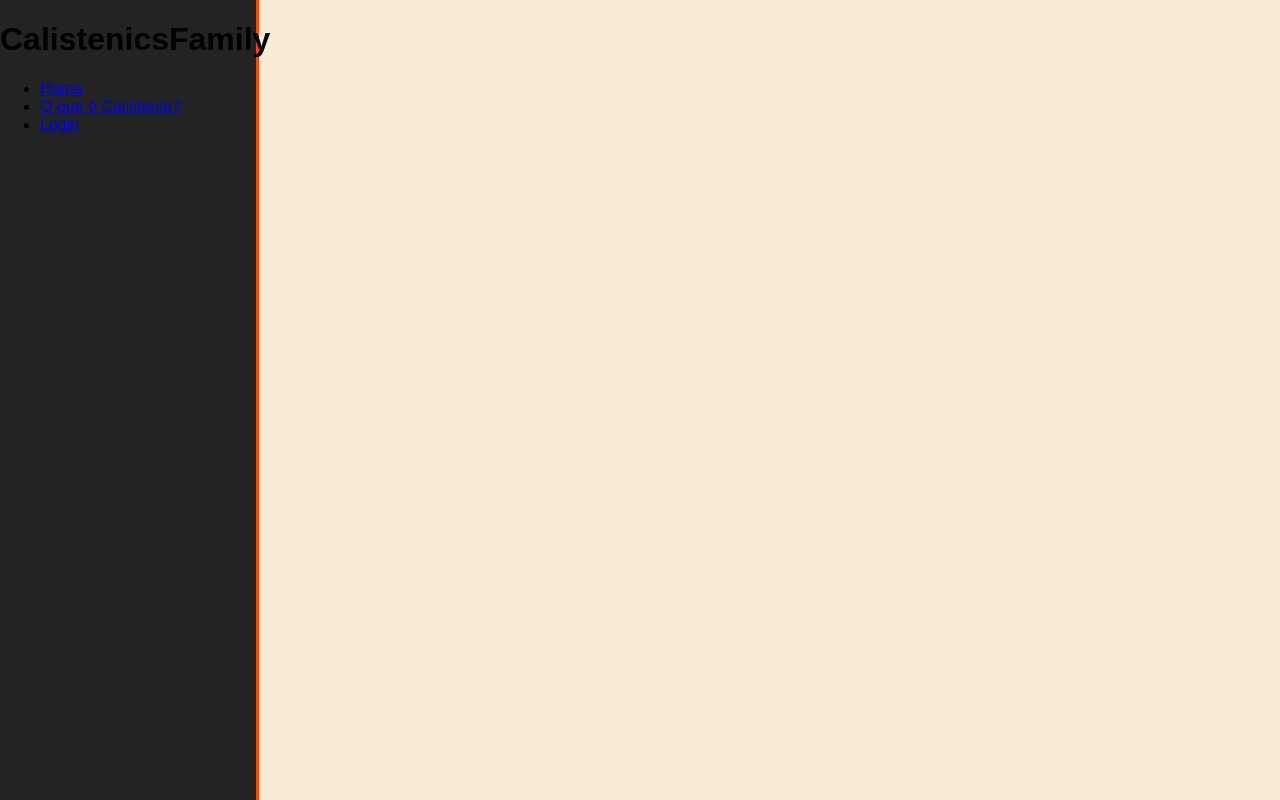
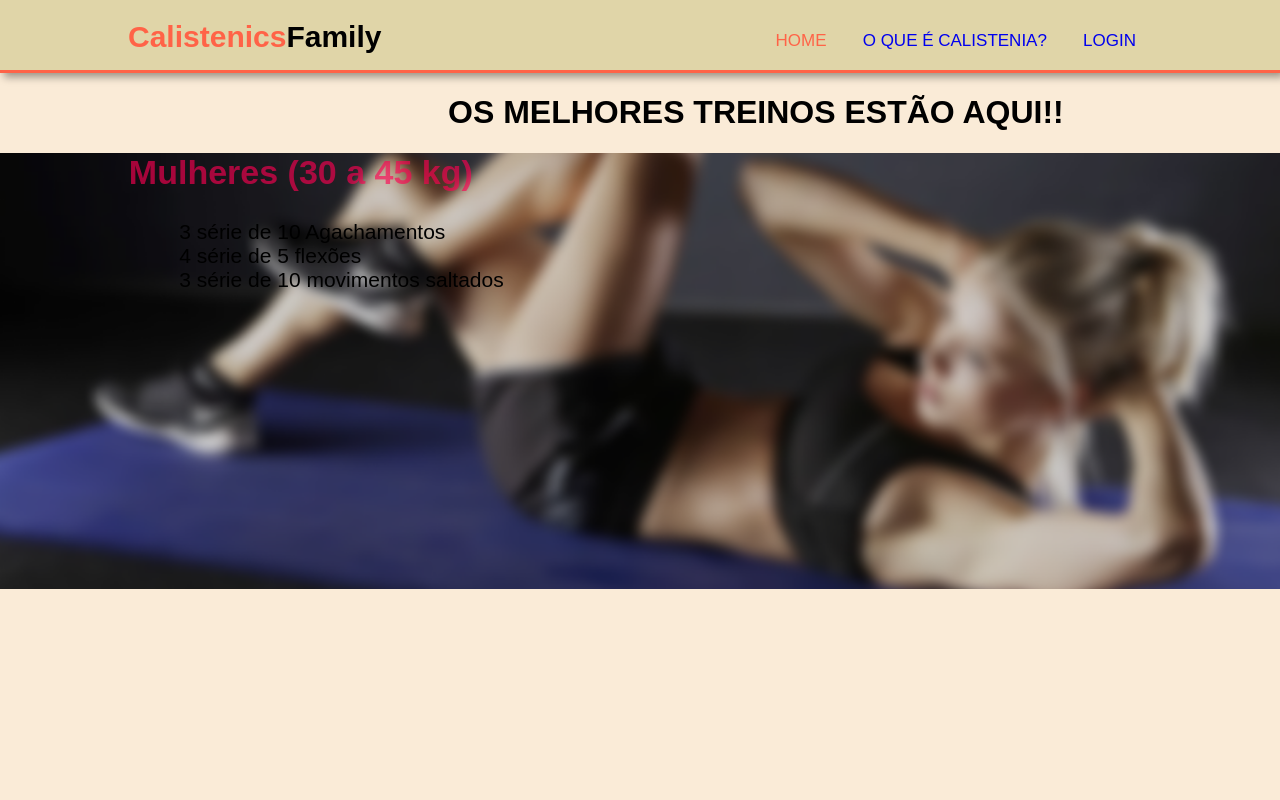
Before and after one commit to Gustavo141101/Projeto-Individual, a website: page API-projeto-site/Public/Redirecionamento.html in a window 1280 px wide. Drawn offline with Linux system fonts and the light colour scheme.

Commit message:
30/100 feito o redirecionamento

```diff
--- a/API-projeto-site/Public/Redirecionamento.html
+++ b/API-projeto-site/Public/Redirecionamento.html
@@ -1,5 +1,6 @@
 <!DOCTYPE html>
 <html lang="en">
+
 <head>
     <meta charset="UTF-8">
     <meta http-equiv="X-UA-Compatible" content="IE=edge">
@@ -7,10 +8,11 @@
     <title>Document</title>
     <link rel="stylesheet" href="styleRedirecionamento.css">
 </head>
+
 <body>
     <header>
         <div class="container">
-            <h1 ><span class="text-calistenia">Calistenics</span>Family</h1>
+            <h1><span class="text-calistenia">Calistenics</span>Family</h1>
             <ul>
                 <li><a href="index.html" class="text-calistenia">Home</a></li>
                 <li><a href="O_que_é_Calistenia.html">O que é Calistenia?</a></li>
@@ -18,7 +20,19 @@
             </ul>
         </div>
     </header>
+    <h1 class="h1-treinos">OS MELHORES TREINOS ESTÃO AQUI!!</h1>
+    <div class="imagem-mulher">
+        <h2 class="h2-mulher">Mulheres (30 a 45 kg)</h2>
+        <div class="treinamentos-mulheres"> 3 série de 10 Agachamentos <br>
+            4 série de 5 flexões<br>
+            3 série de 10 movimentos saltados
+        </div>
+
+        </div>
+
+
 
 </body>
+
 </html>
 <script src="funcoes.js"></script>
--- a/API-projeto-site/Public/style.css
+++ b/API-projeto-site/Public/style.css
@@ -19,6 +19,8 @@ header {
 
 
 }
+
+
 .container{
     color: black;
     width: 80%;
--- a/API-projeto-site/Public/styleRedirecionamento.css
+++ b/API-projeto-site/Public/styleRedirecionamento.css
@@ -4,11 +4,65 @@ body {
     font-family: fantasy;
 }
 
+header {
+    width: 100%;
+    height: 70px;
+    background-color: rgba(189, 183, 107, 0.435);
+    display: block;
+    box-shadow: 4px 4px 8px rgba(12, 10, 10, 0.4);
+    border-bottom: solid tomato  3px;
+    font-size: 15px;
+}
+header h1 {
+    float: left;
+}
 
-header{
-    background-color: #232323;
-    border-right: 3px solid orangered;
-    width: 20%;
-    height: 100%;
-    position: fixed;
+header ul{
+    list-style: none;
+    float: right;
 }
+.container{
+    color: black;
+    width: 80%;
+    margin: auto;
+}
+
+header li{
+    display: inline-block;
+    text-transform: uppercase;
+    font-size: 17px;
+    padding: 16px;
+
+}
+
+header ul li a{
+    text-decoration: none;
+}
+.text-calistenia{
+    color: tomato;
+}
+
+.imagem-mulher{
+    background-image: url("./Imagens/Mulher-treinando.jpg");
+    background-size: cover;
+    background-position: right;
+    height: 436px;
+
+
+
+}
+.h1-treinos{
+    margin-left: 35%;
+}
+
+.h2-mulher{
+    margin-top: 1%;
+    text-align: center;
+    font-size: 34px;
+    margin-right: 53%;
+    color: #ff0052a1
+}
+.treinamentos-mulheres{
+    padding-left: 14%;
+    font-size: 21px;
+}
```
Also changed, not shown: API-projeto-site/Public/index.html (+1 -0 lines), API-projeto-site/Public/Imagens/Mulher-treinando.jpg (added), API-projeto-site/Public/Imagens/logo-calistenics.png (added).
